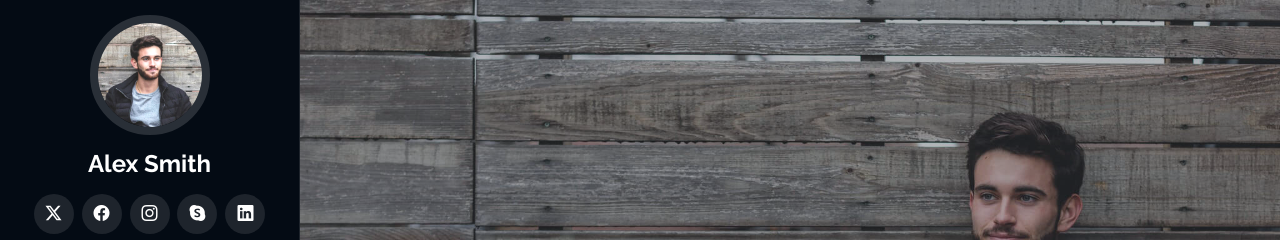
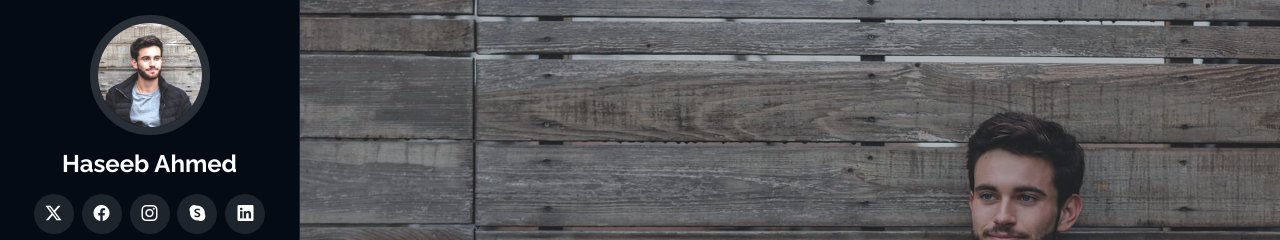
Before and after one commit to HaseebAhmed934/MyResume, a plain HTML site: page index.html in a window 1280 px wide. Shown: the top 240 px of the page. Drawn offline with Linux system fonts and the light colour scheme.

Commit message:
Update index.html

```diff
--- a/index.html
+++ b/index.html
@@ -48,7 +48,7 @@
     <a href="index.html" class="logo d-flex align-items-center justify-content-center">
       <!-- Uncomment the line below if you also wish to use an image logo -->
       <!-- <img src="assets/img/logo.png" alt=""> -->
-      <h1 class="sitename">Alex Smith</h1>
+      <h1 class="sitename">Haseeb Ahmed</h1>
     </a>
 
     <div class="social-links text-center">
```
